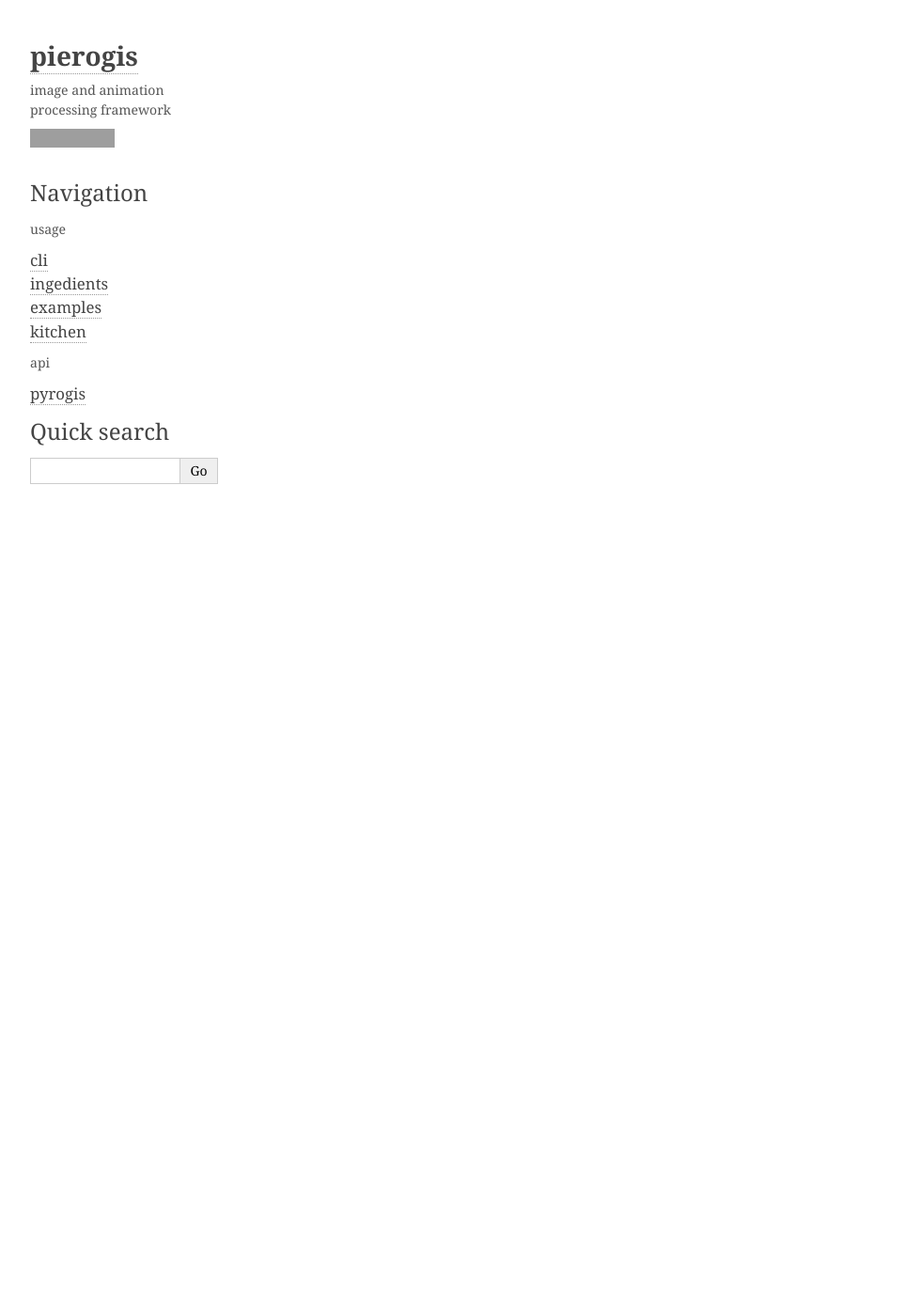
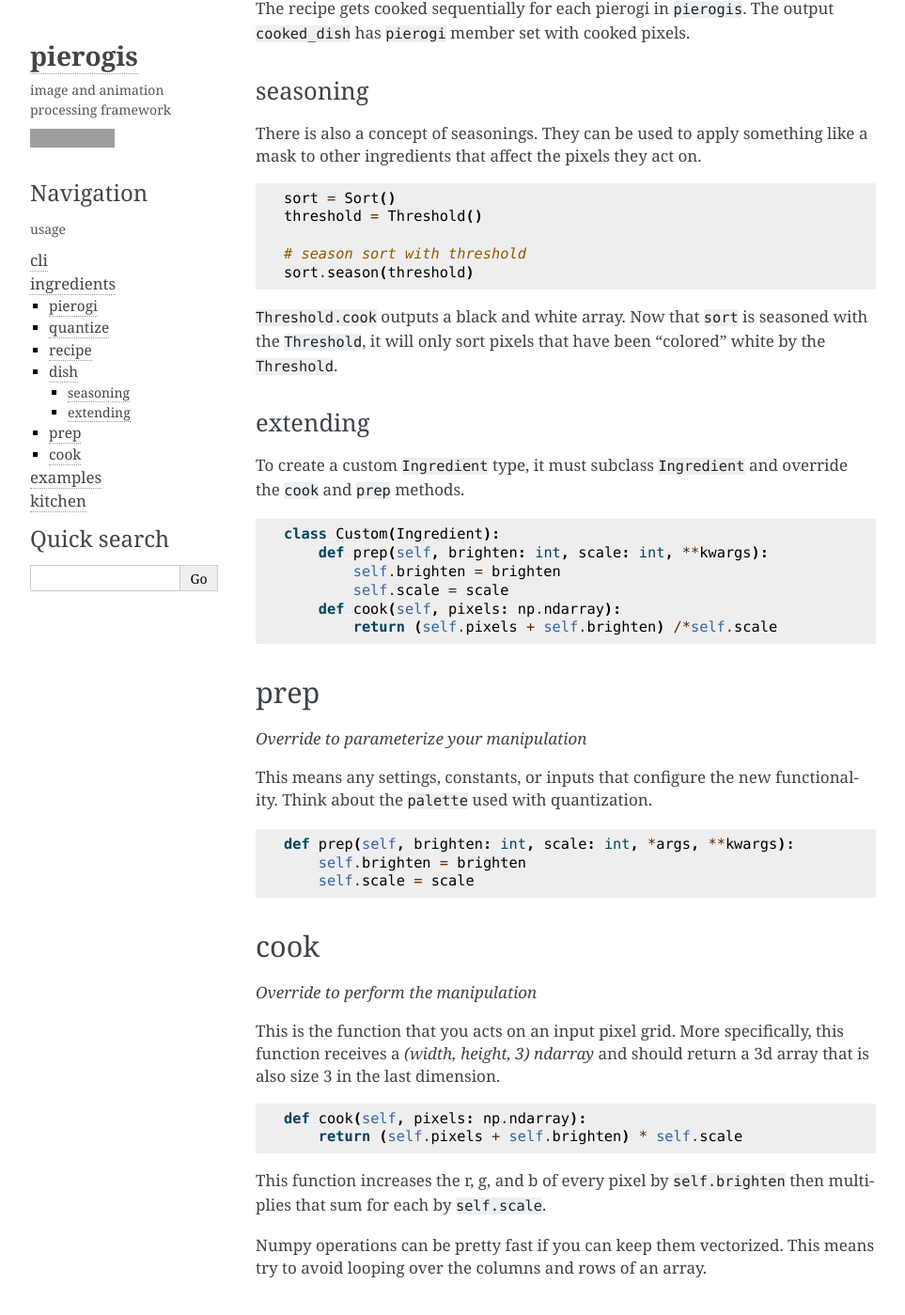
Before and after one commit to pierogis/pierogis, a Sphinx documentation site: the page built from docs/ingredients.rst, in a window 1280 px wide and 1400 px high, scrolled down 1899 px. Shown: the whole window at 94% size, without its empty margins (148-1111 px from the left). Built offline with Sphinx 7.4.7, drawn with Linux system fonts in a browser that asks for light colours; pages that are not in the unit, such as notebooks, are missing from menus; the version number is read from the project's files by our own code; some of the changed text lies outside the part shown; grey boxes are pictures that could not be loaded.

Commit message:
improve all documentation including starting ingredients.rst; start linking up different pages of docs; auto api build as part of sphinx-build

```diff
--- a/docs/conf.py
+++ b/docs/conf.py
@@ -1,4 +1,9 @@
+import os
+import sys
+
 from setuptools_scm import get_version
+
+sys.path.insert(0, os.path.abspath('../'))
 
 # Project --------------------------------------------------------------
 
@@ -11,10 +16,11 @@ version = get_version(root='..', relative_to=__file__)
 
 master_doc = "index"
 extensions = [
-    "sphinx.ext.autodoc",
-    "sphinx.ext.intersphinx",
-    # "sphinxcontrib.log_cabinet",
-    "sphinx_issues",
+    'sphinx.ext.autodoc',
+    'sphinx.ext.intersphinx',
+    'sphinxcontrib.apidoc',
+    'sphinx_issues',
+    'sphinx.ext.viewcode'
 ]
 intersphinx_mapping = {
     "rich": ("https://rich.readthedocs.io/en/stable/", None),
@@ -22,6 +28,9 @@ intersphinx_mapping = {
     "Pillow": ("https://pillow.readthedocs.io/en/stable/", None),
 }
 issues_github_path = "pierogis/pierogis"
+apidoc_module_dir = '../src/pyrogis'
+apidoc_output_dir = 'source'
+apidoc_separate_modules = True
 
 # HTML -----------------------------------------------------------------
 
--- a/docs/ingredients.rst
+++ b/docs/ingredients.rst
@@ -1,2 +1,173 @@
-ingedients
-================
+ingredients
+===========
+
+.. code-block:: python
+
+   from pyrogis.ingredients import Pierogi, SpatialQuantize, Sort, Threshold, Dish, Recipe...
+
+A processing factory, called an ``Ingredient``,
+has a ``prep`` method for receiving parameters,
+and a ``cook`` method for operating
+on a numpy array to produce a programmatic output.
+
+These two methods are usually called implicitly,
+``prep`` on ``__init__`` and ``cook`` obfuscated in the typical usage flow.
+``prep`` can be seen as parameterizing the manipulation
+while ``cook`` applies it (to an array).
+
+Here are some examples of ``Ingredient`` types.
+
+pierogi
+-------
+
+``Pierogi`` is one of the simplest ``Ingredient`` types.
+It stores pixels, usually loaded from an image.
+
+``Pierogi`` is unique in that the array it returns from its cook function
+is not based on the input
+
+.. code-block:: python
+
+   pierogi = Pierogi(file="/Users/kyle/Desktop/image.jpg")
+   pierogi = Pierogi(pixels=np.array(
+       [[[0, 0, 0], [0, 0, 0]], [[255, 255, 255], [255, 255, 255]]]
+   )
+
+quantize
+--------
+
+``Quantize`` is another ``Ingredient``.
+When cooked, it will process an incoming numpy array and return an array
+where every pixel has been quantized to the closest color in the ``palette``.
+
+There is also the ``SpatialQuantize`` variant which is used for the cli tool.
+
+.. code-block:: python
+
+   palette = [
+      [0, 0, 0],
+      [127, 127, 127],
+      [255, 255, 255]
+   ]
+
+   quantize = Quantize(palette=palette)
+   quantized_pixels = quantize.cook(pierogi.pixels)
+
+This should produce a pixel for pixel quantized version of the input array.
+
+As you can see above, an ``Pierogi`` has a ``pixels`` member.
+This is the internal numpy pixel array of that ``Pierogi``
+with shape ``(width, height, 3)``.
+
+Some other ``Ingredient`` types include: ``Threshold``, ``Flip``, and ``Rotate``.
+
+recipe
+------
+
+A typical flow allows you to create a pipeline of ``Ingredient`` types
+that sequentially apply their ``cook`` method on to
+the previous array of pixels.
+
+A pipeline in ``pierogis`` is called a ``Recipe``. It is an ``Ingredient`` itself.
+
+.. code-block:: python
+
+   recipe = Recipe(ingredients=[pierogi, quantize])
+   recipe.cook()
+
+   recipe = Recipe(ingredients=[quantize])
+   recipe.cook(pierogi.pixels)
+
+The two will produce the same result. But there's a better way.
+
+dish
+----
+
+    *"get to the point already"*
+
+    - a wiser man
+
+We could also use a ``Dish`` to serve this recipe.
+This is the recommended way to use ``Recipe``.
+
+.. code-block:: python
+
+   dish = Dish(recipe=recipe, pierogi=pierogi)
+   cooked_dish = dish.serve()
+
+The recipe gets cooked sequentially for each pierogi in ``pierogis``.
+The output ``cooked_dish`` has ``pierogi`` member set with cooked pixels.
+
+seasoning
+~~~~~~~~~
+
+There is also a concept of seasonings.
+They can be used to apply something like a mask
+to other ingredients that affect the pixels they act on.
+
+.. code-block:: python
+
+   sort = Sort()
+   threshold = Threshold()
+
+   # season sort with threshold
+   sort.season(threshold)
+
+``Threshold.cook`` outputs a black and white array.
+Now that ``sort`` is seasoned with the ``Threshold``,
+it will only sort pixels that have been "colored"
+white by the ``Threshold``.
+
+extending
+~~~~~~~~~
+
+To create a custom ``Ingredient`` type,
+it must subclass ``Ingredient`` and override the ``cook`` and ``prep``
+methods.
+
+.. code-block:: python
+
+   class Custom(Ingredient):
+       def prep(self, brighten: int, scale: int, **kwargs):
+           self.brighten = brighten
+           self.scale = scale
+       def cook(self, pixels: np.ndarray):
+           return (self.pixels + self.brighten) /*self.scale
+
+prep
+----
+
+*Override to parameterize your manipulation*
+
+This means any settings, constants,
+or inputs that configure the new functionality.
+Think about the ``palette`` used with
+quantization.
+
+.. code-block:: python
+
+   def prep(self, brighten: int, scale: int, *args, **kwargs):
+       self.brighten = brighten
+       self.scale = scale
+
+cook
+----
+
+*Override to perform the manipulation*
+
+This is the function that you acts on an input pixel grid.
+More specifically, this function receives
+a `(width, height, 3)` `ndarray`
+and should return a 3d array that is also size 3 in the last dimension.
+
+.. code-block:: python
+
+   def cook(self, pixels: np.ndarray):
+       return (self.pixels + self.brighten) * self.scale
+
+This function increases the r, g, and b of every pixel by ``self.brighten``
+then multiplies that sum for each by ``self.scale``.
+
+Numpy operations can be pretty fast if you can keep them vectorized.
+This means try to avoid looping over the columns
+and rows of an array.
--- /dev/null
+++ b/docs/requirements.txt
@@ -0,0 +1,2 @@
+sphinx
+sphinx-issues
--- a/requirements.txt
+++ b/requirements.txt
@@ -5,8 +5,5 @@ imageio-ffmpeg>=0.4.3
 natsort>=7.1.1
 rich>=9.11.0
 
-sphinx
-sphinx-issues
-
 setuptools-rust>=0.11.6
 pytest>=6.2.2
```
Also changed, not shown: docs/api/modules.rst (deleted, +0 -7 lines), docs/api/pyrogis.ingredients.rst (deleted, +0 -93 lines), docs/api/pyrogis.ingredients.seasonings.rst (deleted, +0 -29 lines), docs/api/pyrogis.kitchen.menu.rst (deleted, +0 -69 lines), docs/api/pyrogis.kitchen.rst (deleted, +0 -61 lines), docs/api/pyrogis.rst (deleted, +0 -38 lines), docs/cli.rst (+9 -6 lines), docs/index.rst (+21 -6 lines), docs/menu.rst (+43 -13 lines), src/pyrogis/__init__.py (+8 -0 lines), 5 other files.
